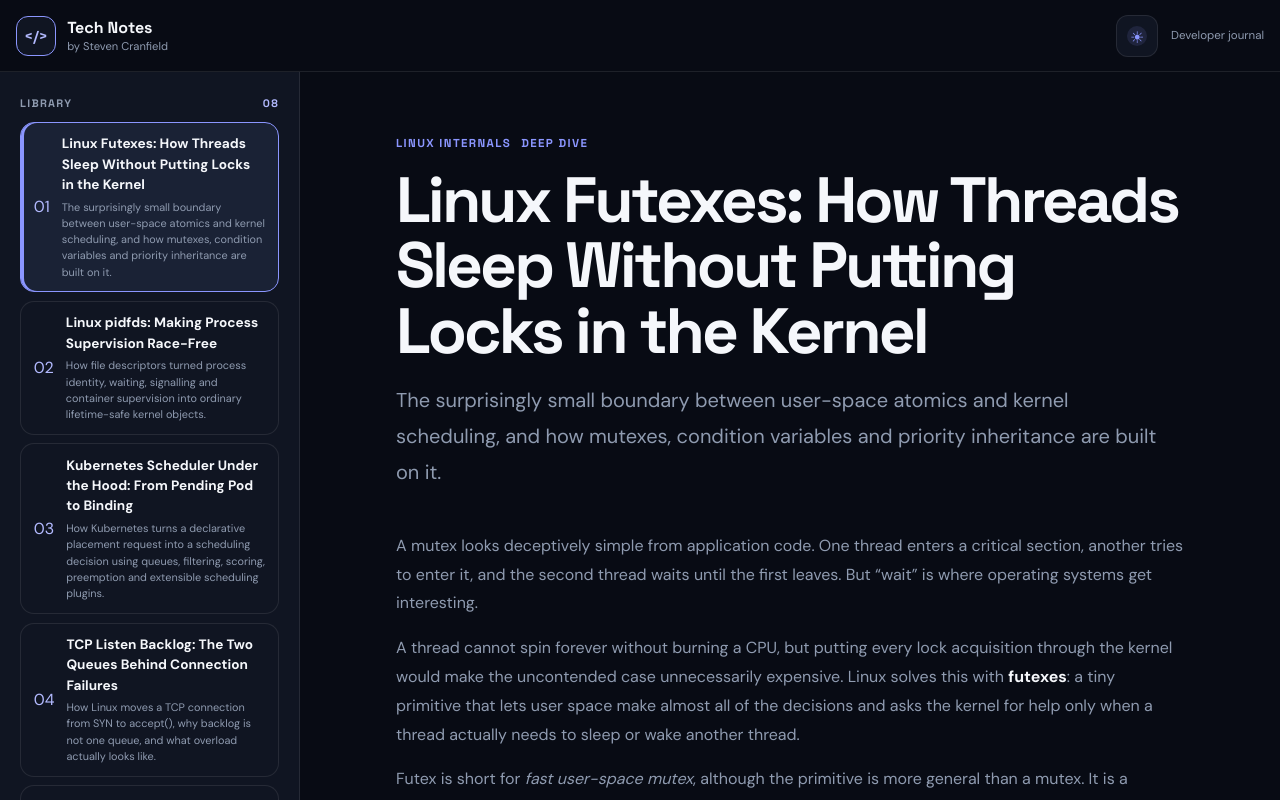
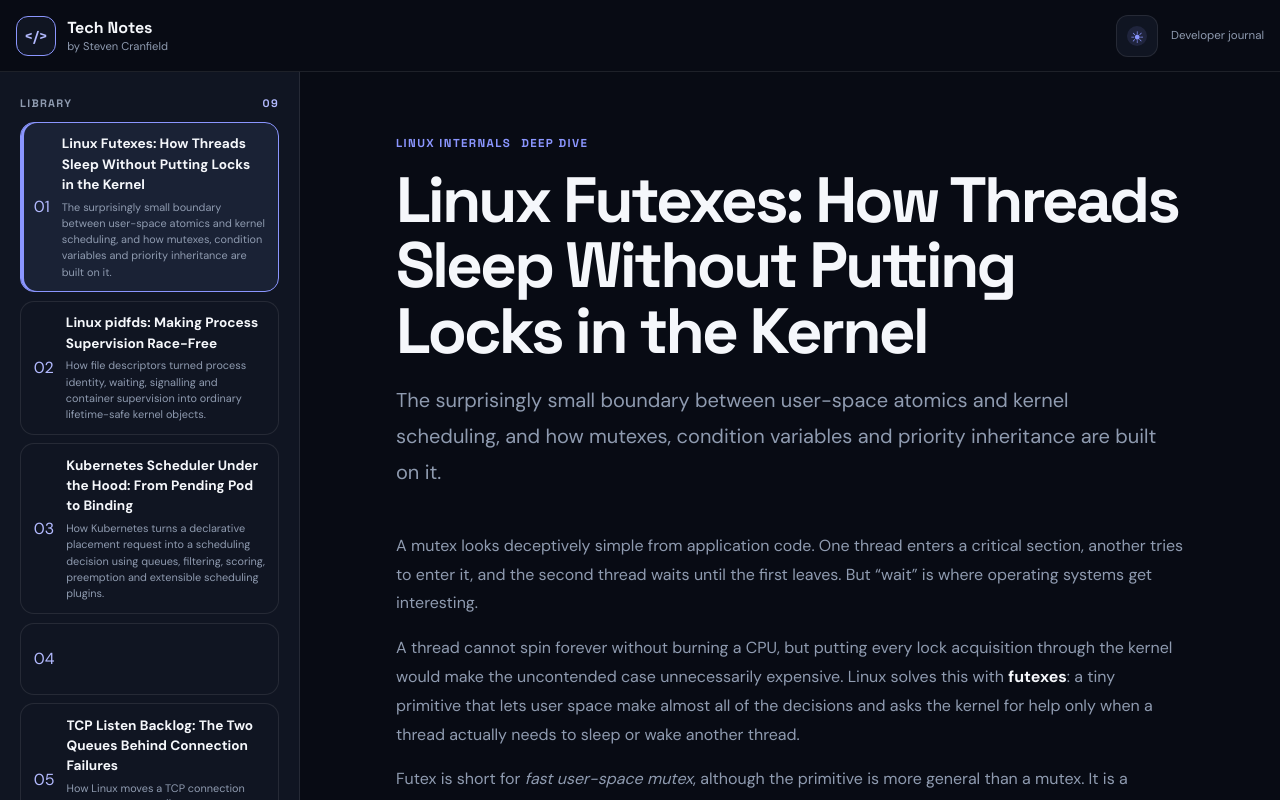
Before and after one commit to stevencr/tech, a React (Vite) app: page /#/articles/linux-futexes in a window 1280 px wide. Shown: the top 800 px of the page. Built offline with nearby package versions, Linux system fonts and the light colour scheme.

Commit message:
Add PTY terminals deep dive to article registry

```diff
--- a/src/articles/index.ts
+++ b/src/articles/index.ts
@@ -14,11 +14,14 @@ import { V8HiddenClassesInlineCachesArticle } from './v8-hidden-classes-inline-c
 import { meta as v8HiddenClassesInlineCachesMeta } from './v8-hidden-classes-inline-caches';
 import { KubernetesSchedulerUnderTheHoodArticle } from './kubernetes-scheduler-under-the-hood';
 import { meta as kubernetesSchedulerUnderTheHoodMeta } from './kubernetes-scheduler-under-the-hood';
+import { PtyTerminalsArticle } from './pty-terminals';
+import { meta as ptyTerminalsMeta } from './pty-terminals';
 
 export const articles = [
   { ...linuxFutexesMeta, component: LinuxFutexesArticle },
   { ...linuxPidfdsMeta, component: LinuxPidfdsArticle },
   { ...kubernetesSchedulerUnderTheHoodMeta, component: KubernetesSchedulerUnderTheHoodArticle },
+  { ...ptyTerminalsMeta, component: PtyTerminalsArticle },
   { ...tcpListenBacklogMeta, component: TcpListenBacklogArticle },
   { ...tls13HandshakeMeta, component: Tls13HandshakeArticle },
   { ...unixPipelinesMeta, component: UnixPipelinesArticle },
```
